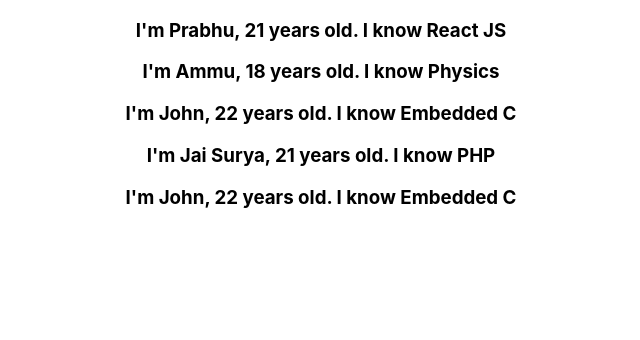
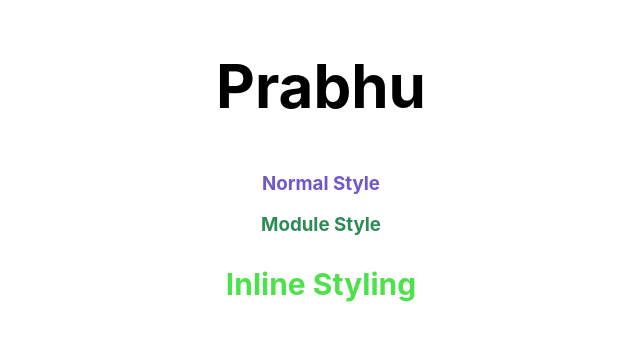
Before and after one commit to Prabhu11D/ReactJS-Learnings, a React (Create React App) app in the folder Fundamentals/ReactJS-Codevolution/helloworld/: page / in a window 1280 px wide. Shown: the top 340 px of the page, without its empty margins (319-959 px from the left). Built offline with nearby package versions, Linux system fonts and the light colour scheme.

Commit message:
16.CSS Styling

```diff
--- a/Fundamentals/ReactJS-Codevolution/helloworld/src/App.js
+++ b/Fundamentals/ReactJS-Codevolution/helloworld/src/App.js
@@ -1,10 +1,12 @@
 import "./App.css";
-import PersonList from "./components/List/PersonList";
+import Inline from "./components/Styling-CSS/Inline";
+import Stylesheet from "./components/Styling-CSS/Stylesheet";
 
 function App() {
     return (
         <div className="App">
-            <PersonList />
+            <Stylesheet primary={false} />
+            <Inline />
         </div>
     );
 }
--- /dev/null
+++ b/Fundamentals/ReactJS-Codevolution/helloworld/src/components/Styling-CSS/Inline.js
@@ -0,0 +1,15 @@
+import React from 'react'
+
+function Inline() {
+    const heading = {
+        fontSize : '30px',
+        color : '#4de24c'
+    }
+    return (
+        <div>
+            <h3 style={heading}>Inline Styling</h3>
+        </div>
+    )
+}
+
+export default Inline
--- /dev/null
+++ b/Fundamentals/ReactJS-Codevolution/helloworld/src/components/Styling-CSS/Stylesheet.js
@@ -0,0 +1,16 @@
+import React from 'react'
+import './style.css'
+import st from './moduleStyling.module.css'
+
+function Stylesheet(props) {
+    let className = props.primary ? 'primary' : '';
+    return (
+        <div>
+            <h2 className={`${className} font-xl`}>Prabhu</h2>
+            <h3 className='success'>Normal Style</h3>
+            <h3 className={st.success}>Module Style</h3>
+        </div>
+    )
+}
+
+export default Stylesheet
--- /dev/null
+++ b/Fundamentals/ReactJS-Codevolution/helloworld/src/components/Styling-CSS/moduleStyling.module.css
@@ -0,0 +1,3 @@
+.success{
+    color: seagreen;
+}
--- /dev/null
+++ b/Fundamentals/ReactJS-Codevolution/helloworld/src/components/Styling-CSS/style.css
@@ -0,0 +1,11 @@
+.primary{
+    color: palevioletred;
+}
+
+.font-xl{
+    font-size: 60px;
+}
+
+.success{
+    color: slateblue;
+}
```
